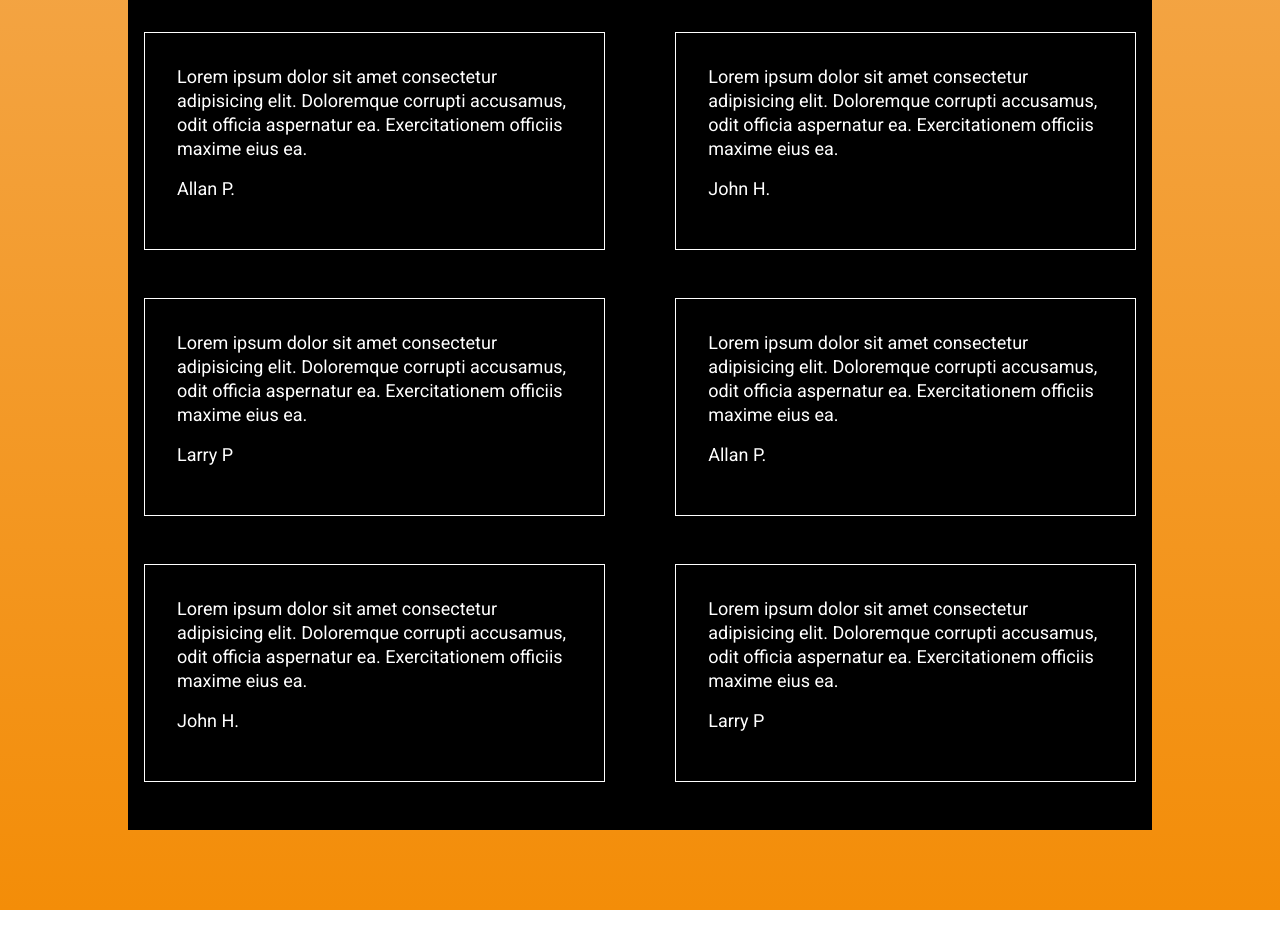
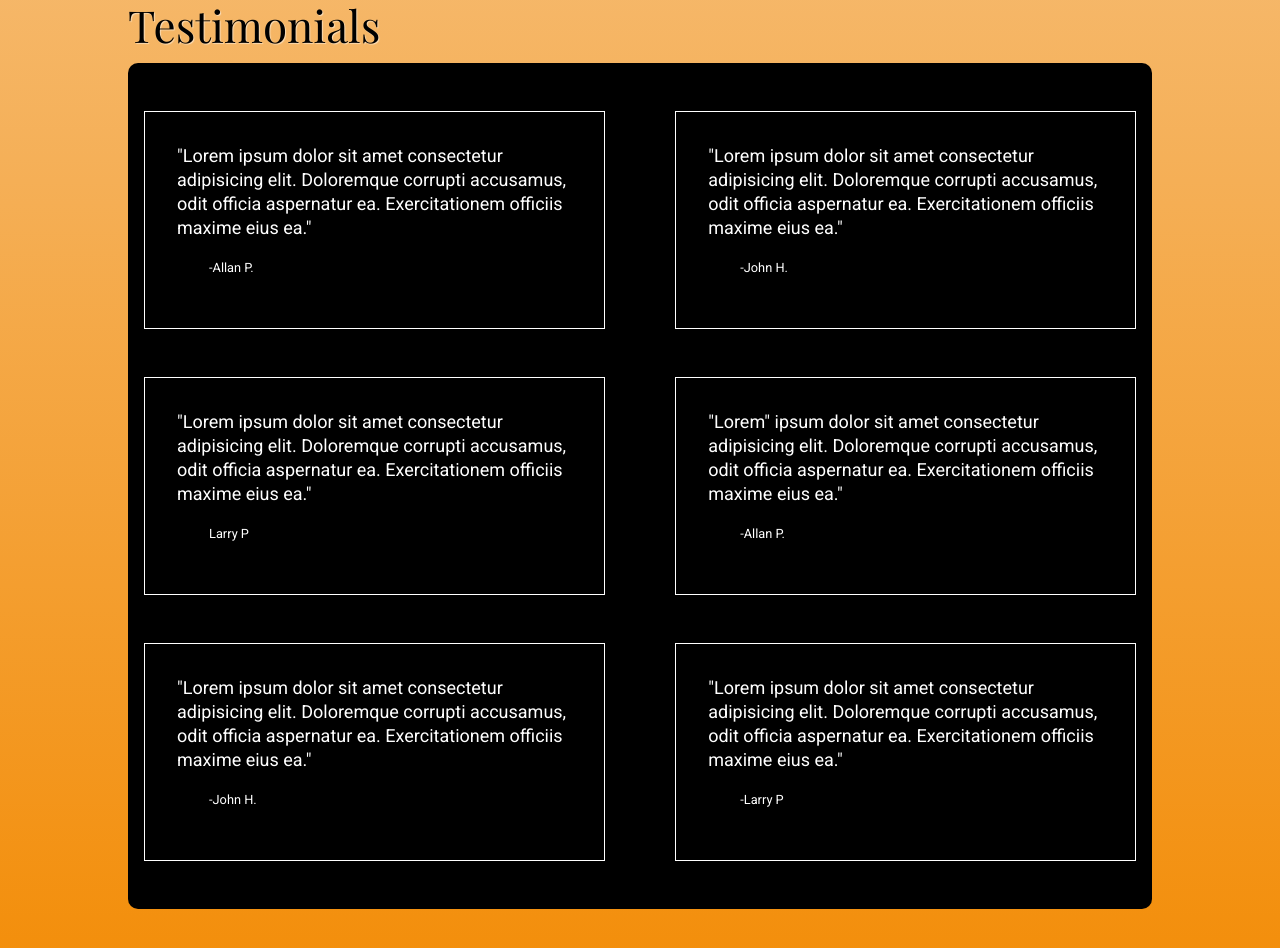
Before and after one commit to Carlos-Blandino/bike-project, a plain HTML site: page index.html in a window 1280 px wide. Shown: the part 1032-1980 px from the top of the page. Before the commit the page ends 1942 px from the top, so only its background shows below. Drawn offline with nearby package versions, Linux system fonts and the light colour scheme.

Commit message:
changing main image and updating main style

```diff
--- a/index.html
+++ b/index.html
@@ -40,14 +40,14 @@
 
        <main>
            <div class="heroImage">
-                <img src="images/image-bike-repair-service.jpg" alt="bike mechanic servicing a bike in Long Beack, CA">
+                <img src="images/Madone.png" alt="bike mechanic servicing a bike in Long Beack, CA">
             </div>
             <div class="heroInfo">
                 <h1>Blandino's Mobile Bike Repair</h1>
                 <p>Because of the Corona Virus, many people are finding it difficult to bring their bikes to a bike shop. I will come to your office or home anywhere in the Long Beach area.</p>
 
                 <p>Within a relativily short waiting period, I can provide affordable repairs as listed on our service page. Save time and money.</p>
-                <p>Alan</p>
+
                 <a href="appointment.html" class="myButton">Book it Now</a>
             </div>
 
@@ -78,28 +78,28 @@
 <div class="testimonials">
 
     <div class="tbox">
-        <p>Lorem ipsum dolor sit amet consectetur adipisicing elit. Doloremque corrupti accusamus, odit officia aspernatur ea. Exercitationem officiis maxime eius ea.</p>
-        <p>Allan P.</p>
+        <p>"Lorem ipsum dolor sit amet consectetur adipisicing elit. Doloremque corrupti accusamus, odit officia aspernatur ea. Exercitationem officiis maxime eius ea."</p>
+        <p>-Allan P.</p>
     </div>
     <div class="tbox">
-        <p>Lorem ipsum dolor sit amet consectetur adipisicing elit. Doloremque corrupti accusamus, odit officia aspernatur ea. Exercitationem officiis maxime eius ea.</p>
-        <p>John H.</p>
+        <p>"Lorem ipsum dolor sit amet consectetur adipisicing elit. Doloremque corrupti accusamus, odit officia aspernatur ea. Exercitationem officiis maxime eius ea."</p>
+        <p>-John H.</p>
     </div>
     <div class="tbox">
-        <p>Lorem ipsum dolor sit amet consectetur adipisicing elit. Doloremque corrupti accusamus, odit officia aspernatur ea. Exercitationem officiis maxime eius ea.</p>
+        <p>"Lorem ipsum dolor sit amet consectetur adipisicing elit. Doloremque corrupti accusamus, odit officia aspernatur ea. Exercitationem officiis maxime eius ea."</p>
         <p>Larry P</p>
     </div>
     <div class="tbox">
-        <p>Lorem ipsum dolor sit amet consectetur adipisicing elit. Doloremque corrupti accusamus, odit officia aspernatur ea. Exercitationem officiis maxime eius ea.</p>
-        <p>Allan P.</p>
+        <p>"Lorem" ipsum dolor sit amet consectetur adipisicing elit. Doloremque corrupti accusamus, odit officia aspernatur ea. Exercitationem officiis maxime eius ea."</p>
+        <p>-Allan P.</p>
     </div>
     <div class="tbox">
-        <p>Lorem ipsum dolor sit amet consectetur adipisicing elit. Doloremque corrupti accusamus, odit officia aspernatur ea. Exercitationem officiis maxime eius ea.</p>
-        <p>John H.</p>
+        <p>"Lorem ipsum dolor sit amet consectetur adipisicing elit. Doloremque corrupti accusamus, odit officia aspernatur ea. Exercitationem officiis maxime eius ea."</p>
+        <p>-John H.</p>
     </div>
     <div class="tbox">
-        <p>Lorem ipsum dolor sit amet consectetur adipisicing elit. Doloremque corrupti accusamus, odit officia aspernatur ea. Exercitationem officiis maxime eius ea.</p>
-        <p>Larry P</p>
+        <p>"Lorem ipsum dolor sit amet consectetur adipisicing elit. Doloremque corrupti accusamus, odit officia aspernatur ea. Exercitationem officiis maxime eius ea."</p>
+        <p>-Larry P</p>
     </div>
 </div>
 
--- a/styles.css
+++ b/styles.css
@@ -5,7 +5,7 @@
 }
 
 body {
-	background-image: linear-gradient(#f3bd83, #f38d08);
+	background-image: linear-gradient(#f8e2cb, #f38d08);
 	font-size: 1.125rem;
 	font-family: 'Roboto', sans-serif;
 }
@@ -54,6 +54,8 @@ header {
 
 /* Main section */
 main {
+	background-color: white;
+	border-radius: 10px;
 	min-height: 300px;
 	display: flex;
 	align-items: center;
@@ -147,7 +149,7 @@ main {
 .cards i {
 	background-color: orange;
 	color: black;
-	border-radius: .5rem;
+	border-radius: 5px;
 	font-size: 5.5rem;
 	margin-top: 15px;
 }
@@ -167,6 +169,7 @@ main {
 
 /* Testimonials */
 .testimonials {
+	border-radius: 10px;
 	margin-top: 1rem;
 	background-color: black;
 	display: flex;
@@ -191,3 +194,8 @@ main {
 .testimonialTitle {
 	margin-top: 9rem;
 }
+
+.tbox :last-child {
+	font-size: .8rem;
+	margin-left: 2rem;
+}
```
Also changed, not shown: images/Madone.png (added).
